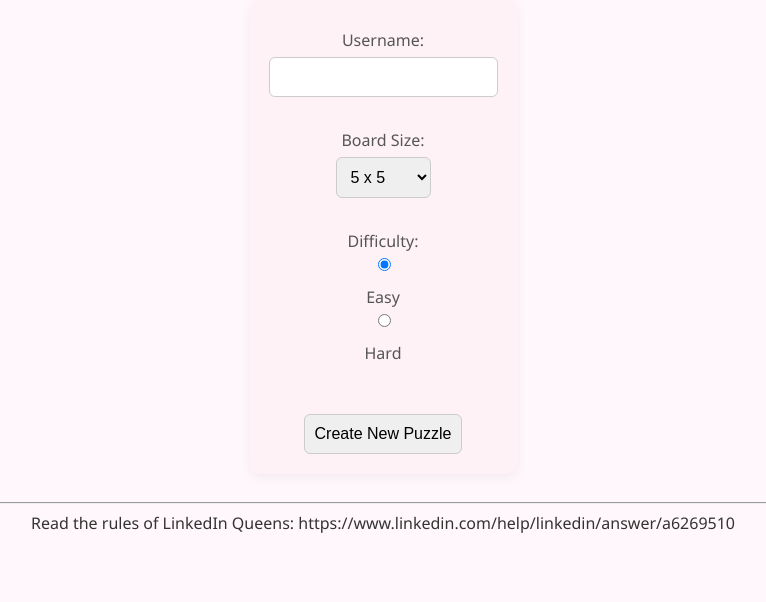
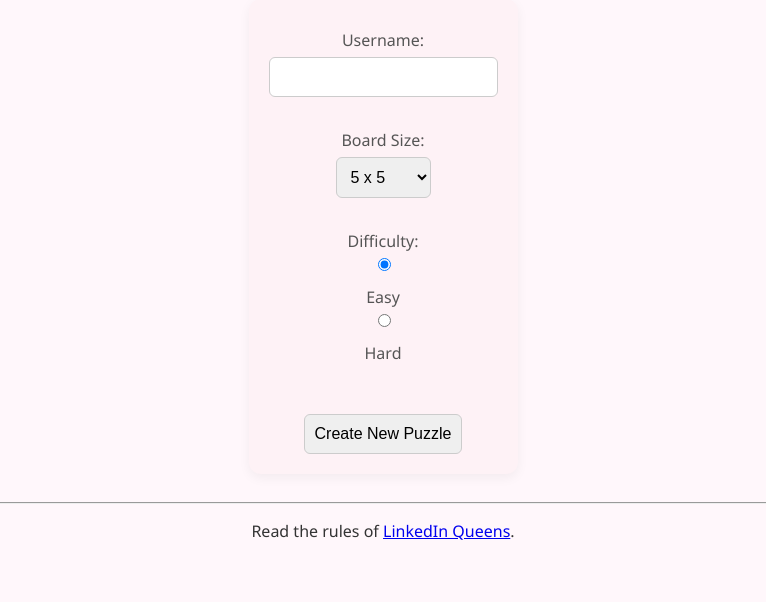
Before and after one commit to angelina-chen/Queens, a Flask app: page / in a window 1280 px wide. Shown: the part 198-800 px from the top of the page, without its empty margins (257-1023 px from the left). Run offline with Flask 3, Linux system fonts and the light colour scheme.

Commit message:
Update footer.html

```diff
--- a/http/templates/partials/footer.html
+++ b/http/templates/partials/footer.html
@@ -1,3 +1,5 @@
 <footer>
-    Read the rules of LinkedIn Queens: https://www.linkedin.com/help/linkedin/answer/a6269510
+    <p>
+        Read the rules of <a href="https://www.linkedin.com/help/linkedin/answer/a6269510" target="_blank" rel="noopener noreferrer">LinkedIn Queens</a>.
+    </p>
 </footer>
```
